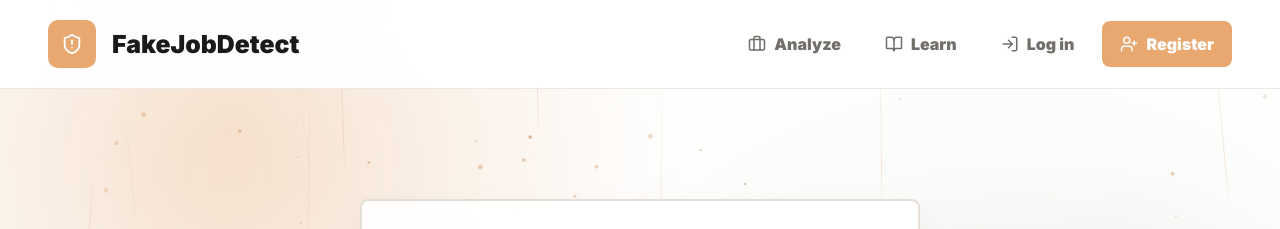
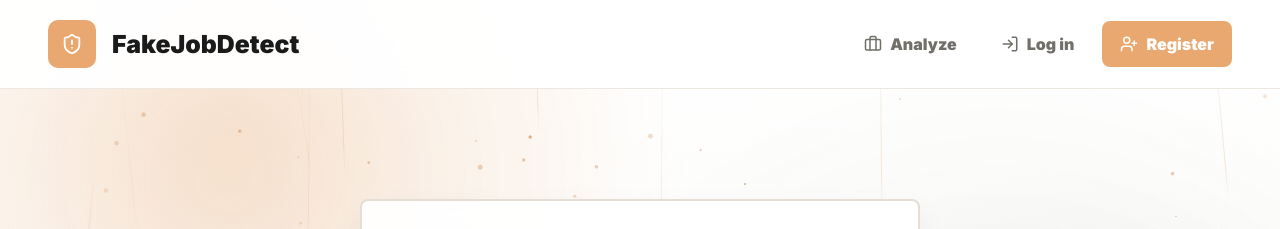
Before and after one commit to XinXie70/recruitment-fraud-detection-platform, a React (Vite) app in the folder frontend/: page /login in a window 1280 px wide. Shown: the top 229 px of the page. Built offline with nearby package versions, Linux system fonts and the light colour scheme.

Commit message:
Remove duplicate Learn navigation link

```diff
--- a/frontend/src/components/Navigation.jsx
+++ b/frontend/src/components/Navigation.jsx
@@ -37,10 +37,6 @@ export default function Navigation({ auth, onLogout }) {
               </Link>
             </>
           )}
-          <Link to="/education" className="nav-link">
-            <BookOpen size={18} />
-            <span>Learn</span>
-          </Link>
           {auth ? (
             <>
               <span className="nav-user">{auth.user.username}</span>
```
